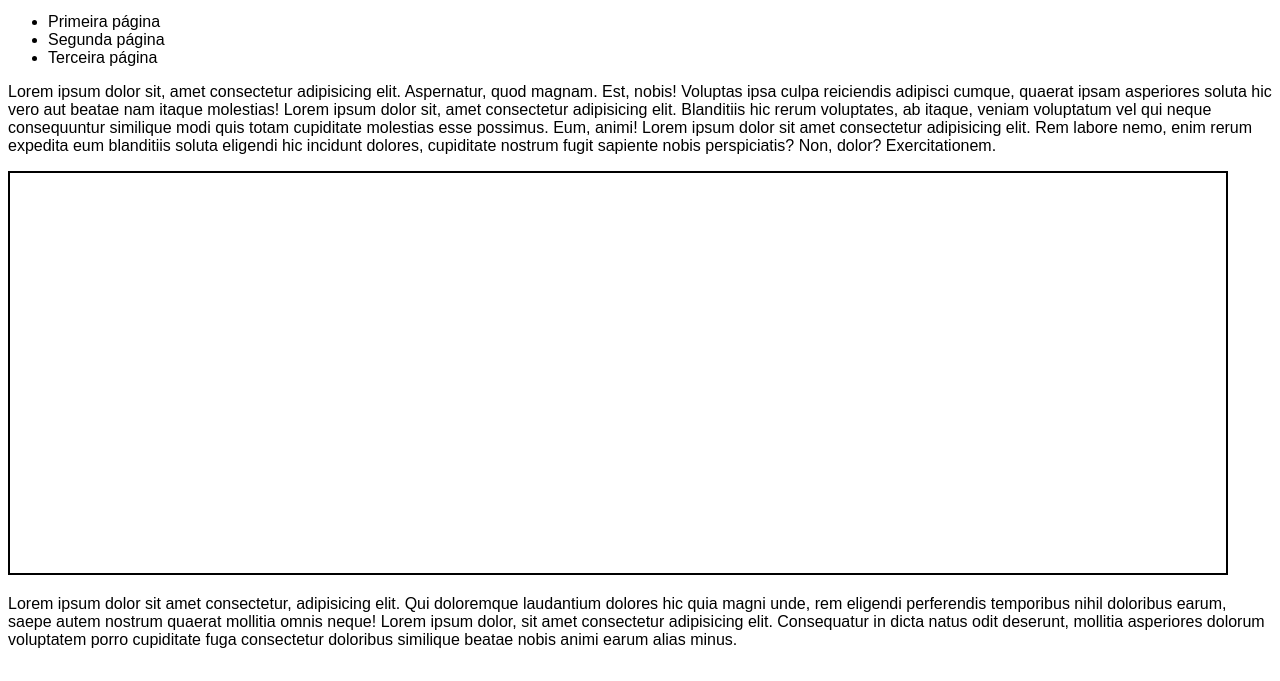
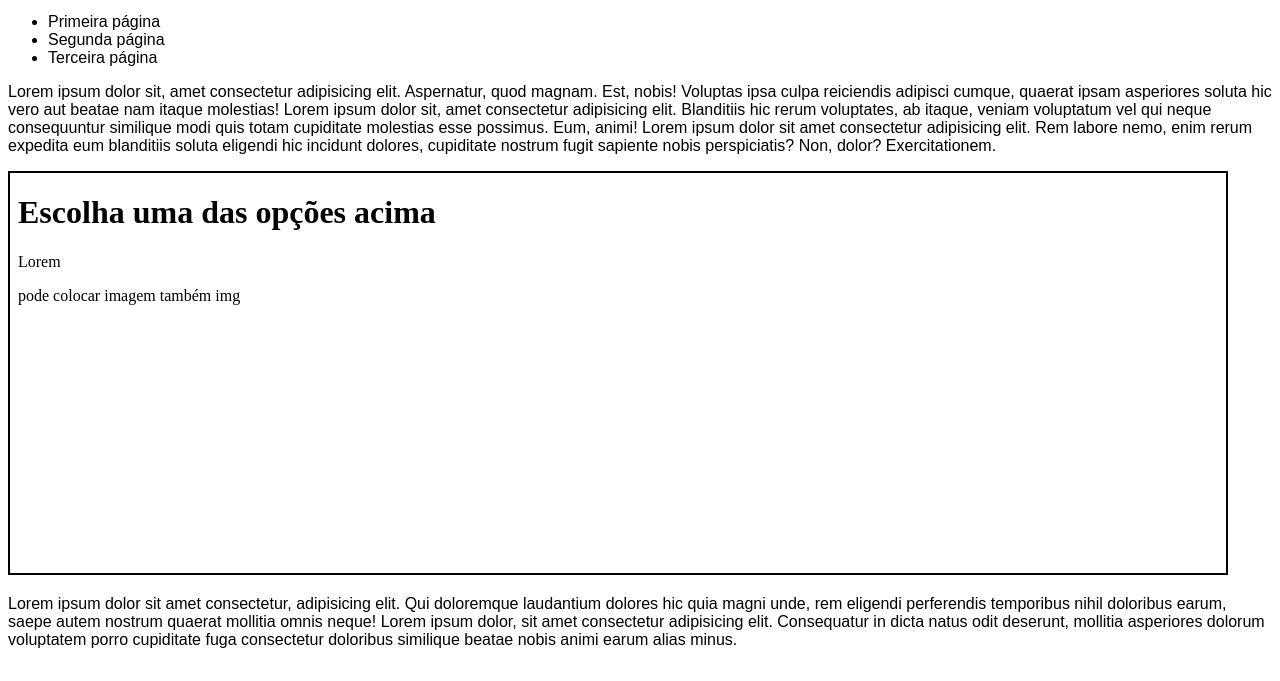
Before and after one commit to rafabb10/html-css, a plain HTML site: page exercicios/ex024/iframe003.html in a window 1280 px wide. Shown: the part 119-800 px from the top of the page. Drawn offline with Linux system fonts and the light colour scheme.

Commit message:
atualizações

```diff
--- a/exercicios/ex024/iframe003.html
+++ b/exercicios/ex024/iframe003.html
@@ -30,7 +30,7 @@
 
     <p>Lorem ipsum dolor sit, amet consectetur adipisicing elit. Aspernatur, quod magnam. Est, nobis! Voluptas ipsa culpa reiciendis adipisci cumque, quaerat ipsam asperiores soluta hic vero aut beatae nam itaque molestias! Lorem ipsum dolor sit, amet consectetur adipisicing elit. Blanditiis hic rerum voluptates, ab itaque, veniam voluptatum vel qui neque consequuntur similique modi quis totam cupiditate molestias esse possimus. Eum, animi! Lorem ipsum dolor sit amet consectetur adipisicing elit. Rem labore nemo, enim rerum expedita eum blanditiis soluta eligendi hic incidunt dolores, cupiditate nostrum fugit sapiente nobis perspiciatis? Non, dolor? Exercitationem.</p>
 
-    <iframe id="tela" name="frame" src="">
+    <iframe id="tela" name="frame" srcdoc="<h1>Escolha uma das opções acima </h1> <p> Lorem </p> pode colocar imagem também img">
         <p>Infelizmente seu navegador não é compatível com isso.</p>
     </iframe>
 
```
